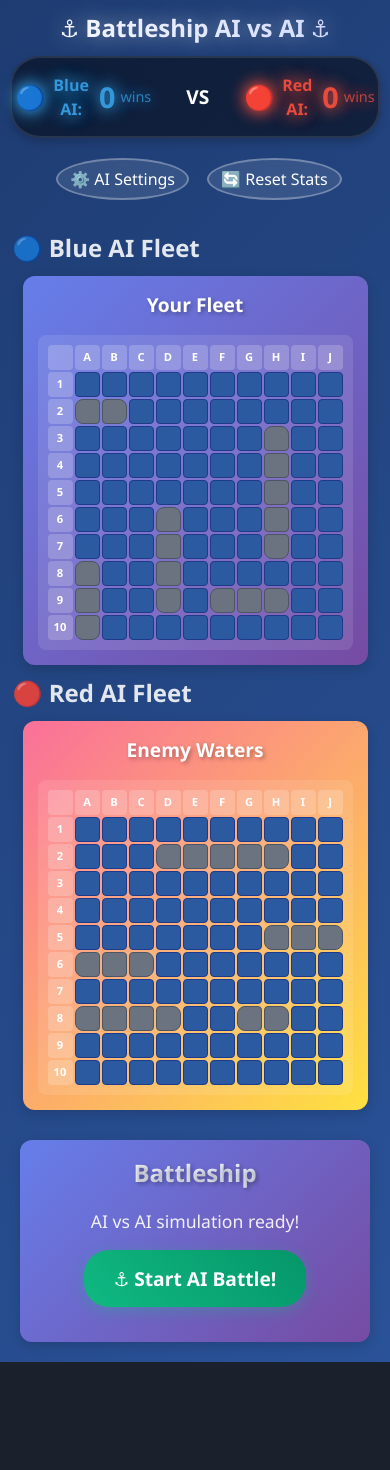
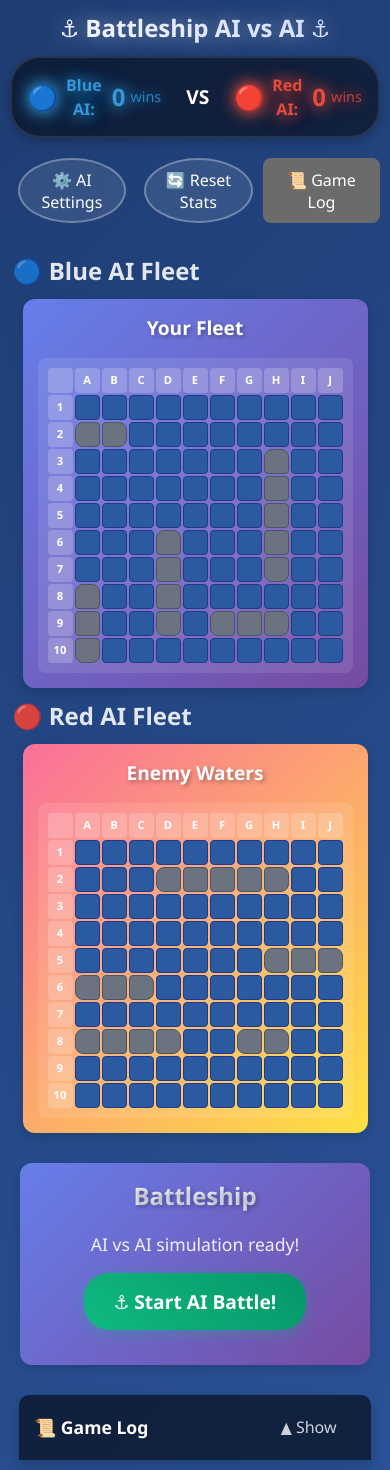
Before and after one commit to kasuken/BattleshipAI, a React (Vite) app: page / in a window 390 px wide. Before the commit the page ends 1362 px from the top, so only its background shows below. Built offline with nearby package versions, Linux system fonts and the light colour scheme.

Commit message:
add gamelog

```diff
--- a/src/App.css
+++ b/src/App.css
@@ -218,6 +218,113 @@
   text-transform: uppercase;
 }
 
+/* Game Log Styles - Enhanced */
+.game-log-container {
+  margin-top: 20px;
+  background: rgba(0, 0, 0, 0.3);
+  border-radius: 10px 10px 0 0;
+  box-shadow: 0 5px 15px rgba(0, 0, 0, 0.2);
+  width: 100%;
+  max-width: 800px;
+  margin: 20px auto 0;
+  position: relative;
+}
+
+.game-log-header {
+  padding: 12px 15px;
+  background: rgba(0, 0, 0, 0.4);
+  border-radius: 10px 10px 0 0;
+  display: flex;
+  justify-content: space-between;
+  align-items: center;
+  color: white;
+  cursor: pointer;
+  transition: background-color 0.3s;
+}
+
+.game-log-header:hover {
+  background: rgba(0, 0, 0, 0.5);
+}
+
+.game-log-header span {
+  font-weight: bold;
+  font-size: 1.1rem;
+}
+
+.game-log-header button {
+  background: none;
+  border: none;
+  color: rgba(255, 255, 255, 0.8);
+  cursor: pointer;
+}
+
+.game-log-content {
+  border-top: 1px solid rgba(255, 255, 255, 0.1);
+  color: white;
+}
+
+.game-log-entries {
+  max-height: 250px;
+  overflow-y: auto;
+  padding: 10px;
+  scrollbar-width: thin;
+  scrollbar-color: rgba(255, 255, 255, 0.3) rgba(0, 0, 0, 0.2);
+}
+
+/* Custom scrollbar for webkit browsers */
+.game-log-entries::-webkit-scrollbar {
+  width: 6px;
+}
+
+.game-log-entries::-webkit-scrollbar-track {
+  background: rgba(0, 0, 0, 0.2);
+}
+
+.game-log-entries::-webkit-scrollbar-thumb {
+  background-color: rgba(255, 255, 255, 0.3);
+  border-radius: 6px;
+}
+
+.game-log-entry {
+  padding: 6px 0;
+  border-bottom: 1px solid rgba(255, 255, 255, 0.05);
+  line-height: 1.4;
+  font-size: 0.9rem;
+}
+
+.game-log-entry:last-child {
+  border-bottom: none;
+}
+
+.game-log-empty {
+  padding: 20px;
+  text-align: center;
+  font-style: italic;
+  color: rgba(255, 255, 255, 0.6);
+}
+
+.game-log-controls {
+  padding: 10px;
+  background: rgba(0, 0, 0, 0.2);
+  display: flex;
+  justify-content: center;
+}
+
+.clear-log-button {
+  background: rgba(231, 76, 60, 0.3);
+  border: 1px solid rgba(231, 76, 60, 0.5);
+  color: white;
+  padding: 6px 12px;
+  border-radius: 4px;
+  cursor: pointer;
+  font-size: 0.85rem;
+  transition: all 0.2s;
+}
+
+.clear-log-button:hover {
+  background: rgba(231, 76, 60, 0.5);
+}
+
 @keyframes glowBlue {
   from {
     text-shadow: 0 0 5px rgba(52, 152, 219, 0.5);
@@ -269,6 +376,10 @@
     width: 100%;
     max-width: 400px;
   }
+
+  .game-log-container {
+    width: 95%;
+  }
 }
 
 @media (max-width: 480px) {
@@ -279,4 +390,16 @@
   .game-container {
     gap: 10px;
   }
+
+  .game-log-entries {
+    max-height: 200px;
+  }
+
+  .win-counter-value {
+    font-size: 1.5rem;
+  }
+
+  .win-counter-separator {
+    margin: 0 10px;
+  }
 }
--- a/src/App.tsx
+++ b/src/App.tsx
@@ -1,4 +1,4 @@
-import { useState, useEffect, useRef } from 'react';
+import { useState, useEffect, useRef, useCallback } from 'react';
 import type { GameState, Position, Cell } from './types';
 import {
   createEmptyBoard,
@@ -76,11 +76,30 @@ function App() {
 
   // AI states
   const [aiPreviousHits, setAiPreviousHits] = useState<Position[]>([]);
-  const [playerAiPreviousHits, setPlayerAiPreviousHits] = useState<Position[]>([]);  const [showAISettings, setShowAISettings] = useState(false);
-  const [aiMoveInProgress, setAiMoveInProgress] = useState(false);  const [playerAiMoveInProgress, setPlayerAiMoveInProgress] = useState(false);
+  const [playerAiPreviousHits, setPlayerAiPreviousHits] = useState<Position[]>([]);
+  const [showAISettings, setShowAISettings] = useState(false);
+  const [aiMoveInProgress, setAiMoveInProgress] = useState(false);
+  const [playerAiMoveInProgress, setPlayerAiMoveInProgress] = useState(false);
   const [autoRestartCountdown, setAutoRestartCountdown] = useState<number | null>(null);
   const [blueAIWins, setBlueAIWins] = useState(0);
   const [redAIWins, setRedAIWins] = useState(0);
+  const [gameLogs, setGameLogs] = useState<string[]>([]);
+  const [showGameLogs, setShowGameLogs] = useState(false);
+
+  // Function to add entries to the game log (at the beginning to avoid reference issues)
+  const addGameLog = useCallback((message: string) => {
+    const timestamp = new Date().toLocaleTimeString();
+    const logEntry = `[${timestamp}] ${message}`;
+    setGameLogs(prev => [...prev, logEntry]);
+
+    // Scroll log to bottom after update (delayed to ensure DOM has updated)
+    setTimeout(() => {
+      const logContainer = document.getElementById('game-log-entries');
+      if (logContainer) {
+        logContainer.scrollTop = logContainer.scrollHeight;
+      }
+    }, 50);
+  }, []);
 
   // AI refs
   const aiInstance = useRef<LMStudioAI | null>(null);
@@ -117,7 +136,6 @@ function App() {
       playerShips
     }));
   }, []);
-
   const handleStartGame = () => {
     // Start the AI vs AI game
     setGameState(prev => ({
@@ -125,6 +143,9 @@ function App() {
       gamePhase: 'playing',
       currentTurn: 'player',
     }));
+
+    // Log game start
+    addGameLog('⚓ New game started! Blue AI goes first.');
   };
 
   // Red AI turn logic
@@ -202,14 +223,20 @@ function App() {
         } catch (error) {
           console.error('Red AI move completely failed, using emergency fallback:', error);
           aiMove = getSimpleAIMove(gameState.playerBoard, aiPreviousHits);
-        }
+        }        const { newBoard, newShips, hit, sunk } = makeAttack(gameState.playerBoard, gameState.playerShips, aiMove);
 
-        const { newBoard, newShips, hit, sunk } = makeAttack(gameState.playerBoard, gameState.playerShips, aiMove);
+        // Add log entry for the move
+        const col = String.fromCharCode(65 + aiMove.col);
+        const row = aiMove.row + 1;
+        const moveCoord = `${col}${row}`;
 
         // Update AI tracking
         if (hit) {
           aiHitPositions.current.push(aiMove);
           setAiPreviousHits(prev => [...prev, aiMove]);
+          addGameLog(`🔴 Red AI fired at ${moveCoord} - HIT! 🔥`);
+        } else {
+          addGameLog(`🔴 Red AI fired at ${moveCoord} - Miss 💦`);
         }
 
         // Check if a ship was sunk
@@ -220,6 +247,7 @@ function App() {
           );
           if (sunkShip && !aiSunkShips.current.includes(sunkShip.name)) {
             aiSunkShips.current.push(sunkShip.name);
+            addGameLog(`🔴 Red AI sunk Blue AI's ${sunkShip.name}! 💥`);
           }
         }
 
@@ -244,6 +272,9 @@ function App() {
           setRedAIWins(prevWins => prevWins + 1);
           console.log('🔴 Red AI won a game!');
 
+          // Log game over
+          addGameLog('🏆 Game over! Red AI wins the battle!');
+
           setGameState(prev => ({
             ...prev,
             gamePhase: 'gameOver',
@@ -256,7 +287,7 @@ function App() {
 
       return () => clearTimeout(timer);
     }
-  }, [gameState.currentTurn, gameState.gamePhase, gameState.playerBoard, gameState.playerShips, aiPreviousHits, aiMoveInProgress]);
+  }, [gameState.currentTurn, gameState.gamePhase, gameState.playerBoard, gameState.playerShips, aiPreviousHits, aiMoveInProgress, addGameLog]);
 
   // Blue AI turn logic
   useEffect(() => {
@@ -333,14 +364,20 @@ function App() {
         } catch (error) {
           console.error('Blue AI move completely failed, using emergency fallback:', error);
           playerAiMove = getSimpleAIMove(gameState.aiBoard, playerAiPreviousHits);
-        }
+        }        const { newBoard, newShips, hit, sunk } = makeAttack(gameState.aiBoard, gameState.aiShips, playerAiMove);
 
-        const { newBoard, newShips, hit, sunk } = makeAttack(gameState.aiBoard, gameState.aiShips, playerAiMove);
+        // Add log entry for the move
+        const col = String.fromCharCode(65 + playerAiMove.col);
+        const row = playerAiMove.row + 1;
+        const moveCoord = `${col}${row}`;
 
         // Update Player AI tracking
         if (hit) {
           playerAiHitPositions.current.push(playerAiMove);
           setPlayerAiPreviousHits(prev => [...prev, playerAiMove]);
+          addGameLog(`🔵 Blue AI fired at ${moveCoord} - HIT! 🔥`);
+        } else {
+          addGameLog(`🔵 Blue AI fired at ${moveCoord} - Miss 💦`);
         }
 
         // Check if Player AI sunk a ship
@@ -351,6 +388,7 @@ function App() {
           );
           if (sunkShip && !playerAiSunkShips.current.includes(sunkShip.name)) {
             playerAiSunkShips.current.push(sunkShip.name);
+            addGameLog(`🔵 Blue AI sunk Red AI's ${sunkShip.name}! 💥`);
           }
         }
 
@@ -375,6 +413,9 @@ function App() {
           setBlueAIWins(prevWins => prevWins + 1);
           console.log('🔵 Blue AI won a game!');
 
+          // Log game over
+          addGameLog('🏆 Game over! Blue AI wins the battle!');
+
           setGameState(prev => ({
             ...prev,
             gamePhase: 'gameOver',
@@ -387,7 +428,7 @@ function App() {
 
       return () => clearTimeout(timer);
     }
-  }, [gameState.currentTurn, gameState.gamePhase, gameState.aiBoard, gameState.aiShips, playerAiPreviousHits, playerAiMoveInProgress]);
+  }, [gameState.currentTurn, gameState.gamePhase, gameState.aiBoard, gameState.aiShips, playerAiPreviousHits, playerAiMoveInProgress, addGameLog]);
 
   // AI Configuration handlers
   const handleAIConfigChange = (config: AIConfig) => {
@@ -409,10 +450,12 @@ function App() {
     } catch {
       return false;
     }
-  };
-  const handleResetGame = () => {
+  };  const handleResetGame = useCallback(() => {
     const { board: aiBoard, placedShips: aiShips } = placeShipsRandomly(createInitialShips());
     const { board: playerBoard, placedShips: playerShips } = placeShipsRandomly(createInitialShips());
+
+    // Log game reset
+    addGameLog('🔄 Game reset! Ships randomly placed for both AIs.');
 
     // Reset AI state
     aiHitPositions.current = [];
@@ -445,16 +488,14 @@ function App() {
       console.log('🎮 Auto-starting new game!');
       setGameState(prev => ({
         ...prev,
-        gamePhase: 'playing',
-      }));
-    }, 500);
-  };
+        gamePhase: 'playing',      }));    }, 500);
+  }, [addGameLog]);
 
   // Auto-restart effect
-  useEffect(() => {
-    // Start countdown when game is over
+  useEffect(() => {    // Start countdown when game is over
     if (gameState.gamePhase === 'gameOver' && autoRestartCountdown === null) {
       console.log('🔄 Game over! Starting auto-restart countdown: 20 seconds');
+      addGameLog('⏱️ Auto-restart countdown started (20 seconds)');
       setAutoRestartCountdown(20);
     }
 
@@ -462,7 +503,15 @@ function App() {
     if (autoRestartCountdown !== null && autoRestartCountdown > 0) {
       const timer = setTimeout(() => {
         setAutoRestartCountdown(prev => prev !== null ? prev - 1 : null);
-        console.log(`⏱️ Auto-restart in ${autoRestartCountdown - 1} seconds...`);
+
+        // Log only at certain intervals to avoid too many messages
+        if (autoRestartCountdown === 15 || autoRestartCountdown === 10 ||
+            autoRestartCountdown === 5 || autoRestartCountdown <= 3) {
+          console.log(`⏱️ Auto-restart in ${autoRestartCountdown - 1} seconds...`);
+          if (autoRestartCountdown === 5) {
+            addGameLog(`⏱️ Auto-restart in 5 seconds...`);
+          }
+        }
       }, 1000);
 
       return () => clearTimeout(timer);
@@ -471,10 +520,11 @@ function App() {
     // Auto-restart the game when countdown reaches zero
     if (autoRestartCountdown === 0) {
       console.log('🎮 Auto-restarting new game!');
+      addGameLog('🎮 Auto-restarting new game!');
       handleResetGame();
       setAutoRestartCountdown(null);
     }
-  }, [gameState.gamePhase, autoRestartCountdown]);
+  }, [gameState.gamePhase, autoRestartCountdown, handleResetGame, addGameLog]);
 
   // Load win counts from local storage
   useEffect(() => {
@@ -487,8 +537,8 @@ function App() {
 
     if (savedRedWins) {
       setRedAIWins(parseInt(savedRedWins, 10));
-    }
-  }, []);
+    }  }, []);
+  // The addGameLog function is now defined at the beginning of the component
 
   // Save win counts to local storage whenever they change
   useEffect(() => {
@@ -520,8 +570,7 @@ function App() {
             <span className="win-counter-text">wins</span>
           </div>
         </div>
-          <div className="ai-controls">
-          <button
+          <div className="ai-controls">          <button
             className="ai-settings-btn"
             onClick={() => setShowAISettings(true)}
             title="Configure AI Settings"
@@ -539,6 +588,13 @@ function App() {
             title="Reset Win Statistics"
           >
             🔄 Reset Stats
+          </button>
+          <button
+            className={`toggle-log-btn ${showGameLogs ? 'active' : ''}`}
+            onClick={() => setShowGameLogs(!showGameLogs)}
+            title="Toggle Game Log"
+          >
+            📜 Game Log
           </button>
         </div>
       </div>
@@ -586,9 +642,7 @@ function App() {
             </div>
           )}
         </div>
-      </div>
-
-      {showAISettings && (
+      </div>      {showAISettings && (
         <AISettings
           isVisible={showAISettings}
           onClose={() => setShowAISettings(false)}
@@ -596,6 +650,43 @@ function App() {
           onTestConnection={handleTestConnection}
         />
       )}
+        {/* Game Log Panel */}
+      <div className="game-log-container">
+        <div className="game-log-header" onClick={() => setShowGameLogs(!showGameLogs)}>
+          <span>📜 Game Log {gameLogs.length > 0 && `(${gameLogs.length})`}</span>
+          <button>{showGameLogs ? '▼ Hide' : '▲ Show'}</button>
+        </div>
+
+        {showGameLogs && (
+          <div className="game-log-content">
+            {gameLogs.length === 0 ? (
+              <div className="game-log-empty">No game events yet. Start a game to see the action!</div>
+            ) : (
+              <>
+                <div className="game-log-entries" id="game-log-entries">
+                  {gameLogs.map((log, index) => (
+                    <div key={index} className="game-log-entry">
+                      {log}
+                    </div>
+                  ))}
+                </div>
+                <div className="game-log-controls">
+                  <button
+                    className="clear-log-button"
+                    onClick={(e) => {
+                      e.stopPropagation();
+                      setGameLogs([]);
+                      addGameLog('Log cleared');
+                    }}
+                  >
+                    🗑️ Clear Log
+                  </button>
+                </div>
+              </>
+            )}
+          </div>
+        )}
+      </div>
     </div>
   );
 }
```
Also changed, not shown: 2 other files (tests, documents, lock files or other folders).
